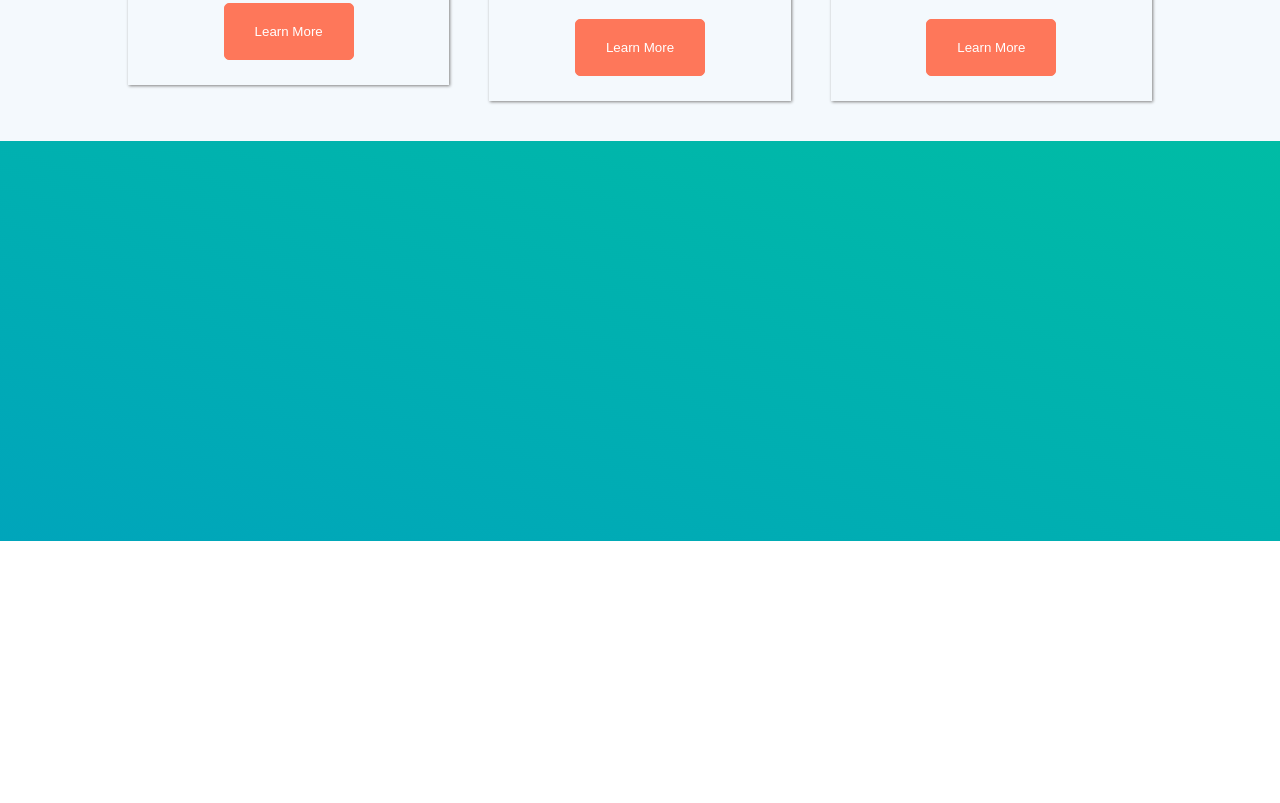
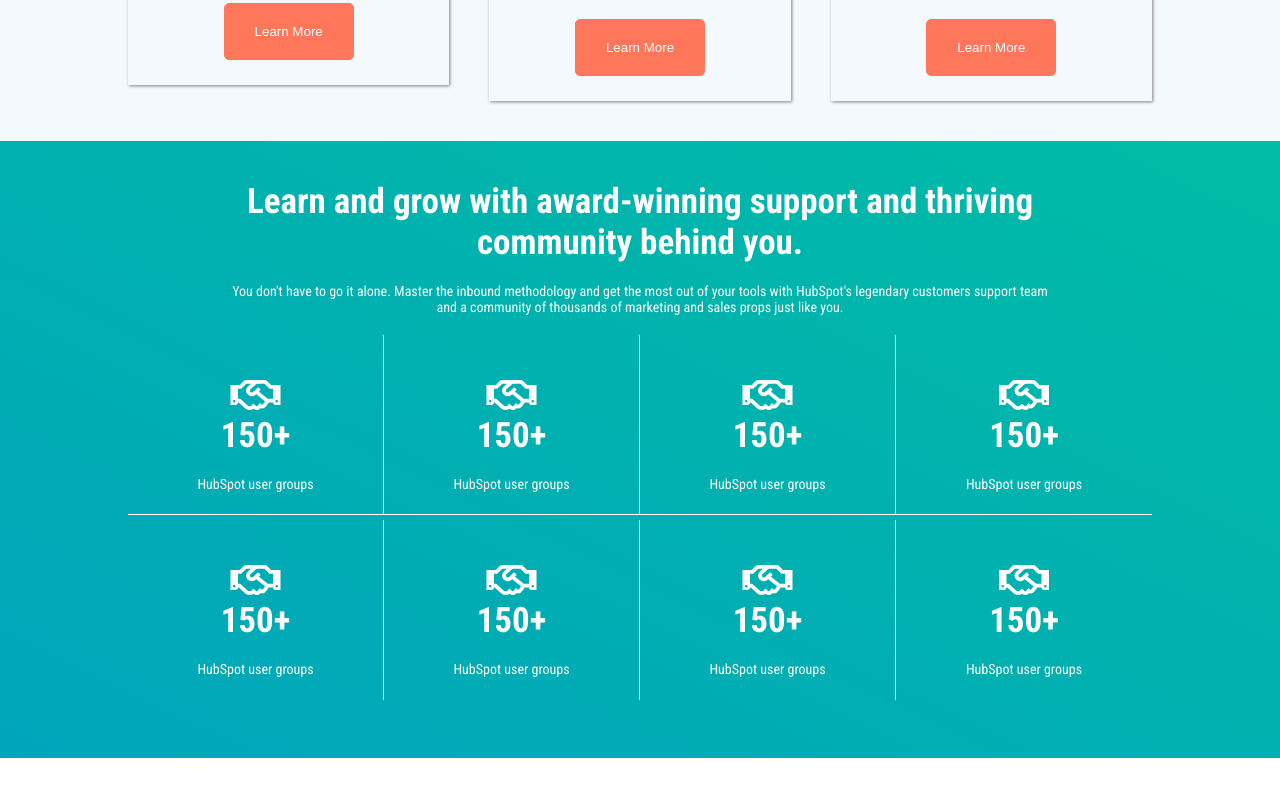
Before and after one commit to riccardo82c/htmlcss-hubspot, a plain HTML site: page index.html in a window 1280 px wide. Shown: the part 1957-2760 px from the top of the page. Drawn offline with Linux system fonts and the light colour scheme.

Commit message:
the white floating table is done

```diff
--- a/css/style.css
+++ b/css/style.css
@@ -108,7 +108,7 @@ button:hover {
 
 .bg_blue {
     width: 100%;
-    height: 400px;
+
     background-image: linear-gradient(to bottom left, #00bca5, #00a5bb);
 }
 
@@ -197,6 +197,7 @@ li .nav_icon {
 /*************************/
 /* WHITE BIG SECTION */
 /*************************/
+
 /* UP */
 .bg_white_big .up {
     padding: 40px;
@@ -349,3 +350,69 @@ i.circle {
 .card .box button {
     margin: 15px;
 }
+
+/*************************/
+/* BKG BLUE SECTION */
+/*************************/
+
+.bg_blue .container {
+    /* background-color: rgba(108, 32, 93, 0.55); */
+    padding: 40px 0;
+}
+
+.bg_blue .content {
+
+    text-align: center;
+    /* background-color: rgb(142, 193, 184); */
+}
+
+.bg_blue h2, .bg_blue h5 {
+    color: white;
+    width: 80%;
+    margin: 0 auto;
+}
+
+.bg_blue h2 {
+    margin-bottom: 20px;
+}
+
+.table {
+    /* padding:10px 0px; */
+    width: 100%;
+    height: 363px;
+    margin: 20px auto;
+
+
+    text-align: center;
+}
+
+.table .cell {
+    width: calc(100% / 4);
+    height: 180px;
+    /* display: inline-block; */
+    float: left;
+
+    /* background-color: blue; */
+    padding: 40px;
+    margin-bottom: 5px;
+    /* border: 1px solid white; */
+
+}
+
+.cell i{
+    color: white;
+    font-size: 40px;
+}
+
+.cell:first-child, .cell:nth-child(2), .cell:nth-child(3) {
+    border-right: 1px solid white;
+    border-bottom: 1px solid white;
+}
+
+.cell:nth-child(4) {
+    border-bottom: 1px solid white;
+}
+
+.cell:nth-child(5), .cell:nth-child(6), .cell:nth-child(7) {
+    border-right: 1px solid white;
+}
--- a/index.html
+++ b/index.html
@@ -142,7 +142,80 @@
     </section>
 
     <section class="bg_blue">
-        <div class="container"></div>
+        <div class="container">
+            <div class="content">
+                <h2>Learn and grow with award-winning support and thriving community behind you.</h2>
+                <h5>You don't have to go it alone. Master the inbound methodology and get the most out of your tools with HubSpot's legendary customers support team and a community of thousands of marketing and sales props just like you.</h5>
+            </div>
+            <div class="table clearfix">
+                <div class="cell">
+                    <div class="">
+                        <i class="far fa-handshake"></i>
+                    </div>
+                    <h2>150+</h2>
+                    <h5>HubSpot user groups</h5>
+
+                </div>
+                <div class="cell">
+                    <div class="">
+                        <i class="far fa-handshake"></i>
+                    </div>
+                    <h2>150+</h2>
+                    <h5>HubSpot user groups</h5>
+
+                </div>
+                <div class="cell">
+                    <div class="">
+                        <i class="far fa-handshake"></i>
+                    </div>
+                    <h2>150+</h2>
+                    <h5>HubSpot user groups</h5>
+
+                </div>
+                <div class="cell">
+                    <div class="">
+                        <i class="far fa-handshake"></i>
+                    </div>
+                    <h2>150+</h2>
+                    <h5>HubSpot user groups</h5>
+
+                </div>
+                <div class="cell">
+                    <div class="">
+                        <i class="far fa-handshake"></i>
+                    </div>
+                    <h2>150+</h2>
+                    <h5>HubSpot user groups</h5>
+
+                </div>
+                <div class="cell">
+                    <div class="">
+                        <i class="far fa-handshake"></i>
+                    </div>
+                    <h2>150+</h2>
+                    <h5>HubSpot user groups</h5>
+
+                </div>
+                <div class="cell">
+                    <div class="">
+                        <i class="far fa-handshake"></i>
+                    </div>
+                    <h2>150+</h2>
+                    <h5>HubSpot user groups</h5>
+
+                </div>
+                <div class="cell">
+                    <div class="">
+                        <i class="far fa-handshake"></i>
+                    </div>
+                    <h2>150+</h2>
+                    <h5>HubSpot user groups</h5>
+
+                </div>
+
+            </div>
+
+        </div>
     </section>
 
     <section class="bg_white_small">
```
Also changed, not shown: img/homepage_community_agency.svg (added).
